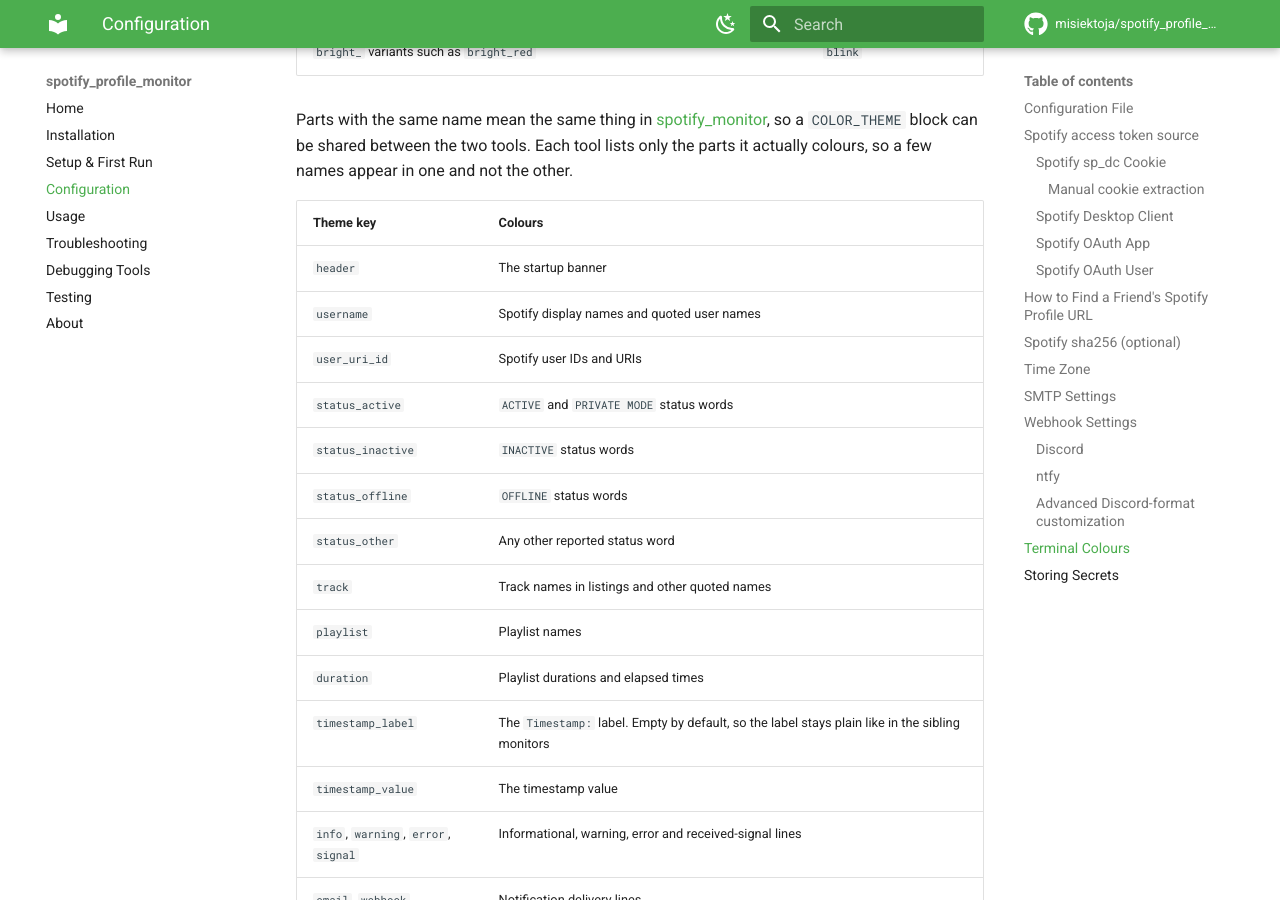
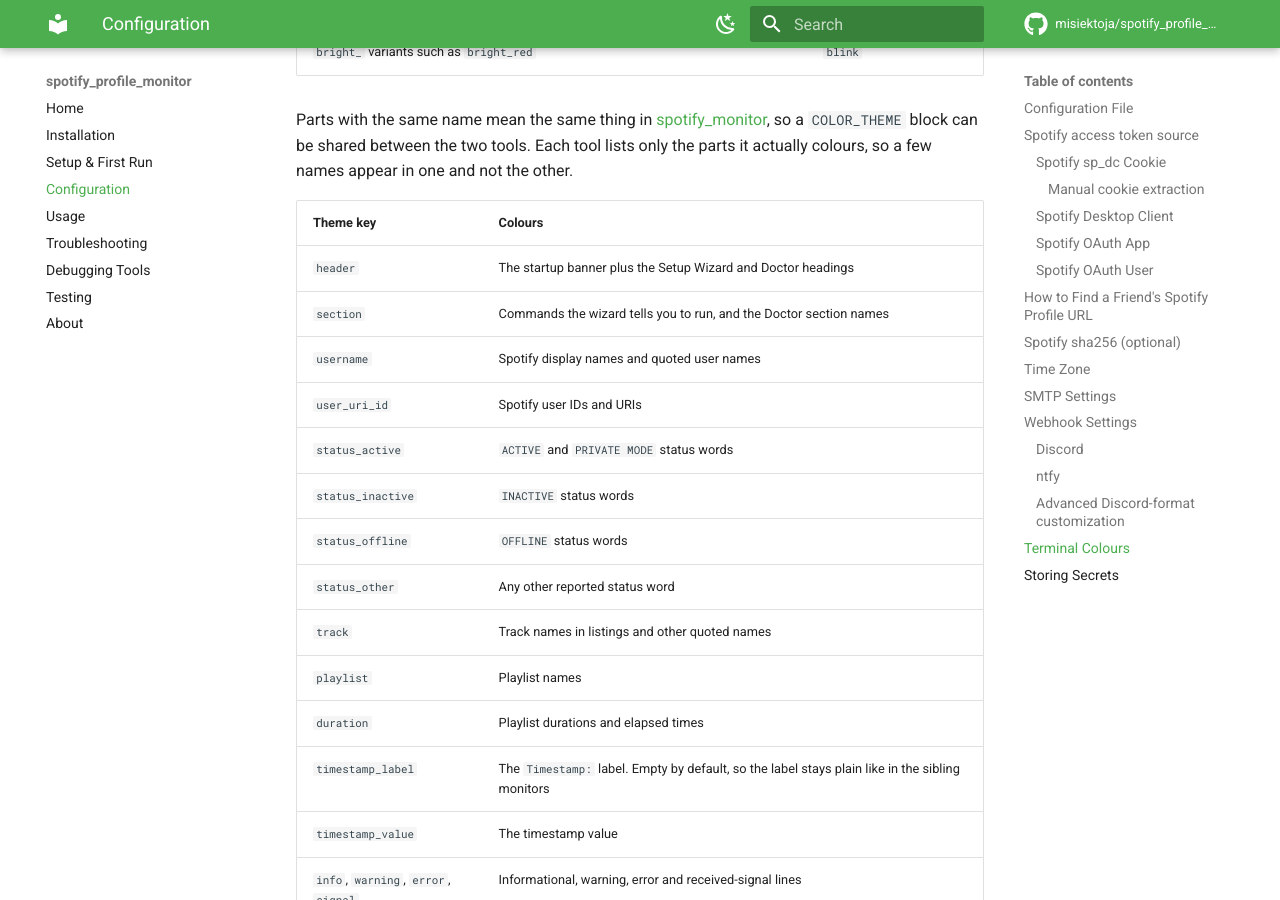
Before and after one commit to misiektoja/spotify_profile_monitor, an MkDocs documentation site: the page built from docs/configuration.md, in a window 1280 px wide and 900 px high, scrolled down 14219 px. Built offline with MkDocs 1.6.1 and Material for MkDocs 9.7.7, drawn with Linux system fonts in a browser that asks for light colours; comment, search, counter and statistics services are not loaded.

Commit message:
docs(configuration): document the heading and command colour parts

```diff
--- a/docs/configuration.md
+++ b/docs/configuration.md
@@ -466,7 +466,8 @@
 
 | Theme key | Colours |
 | --- | --- |
-| `header` | The startup banner |
+| `header` | The startup banner plus the Setup Wizard and Doctor headings |
+| `section` | Commands the wizard tells you to run, and the Doctor section names |
 | `username` | Spotify display names and quoted user names |
 | `user_uri_id` | Spotify user IDs and URIs |
 | `status_active` | `ACTIVE` and `PRIVATE MODE` status words |
```
